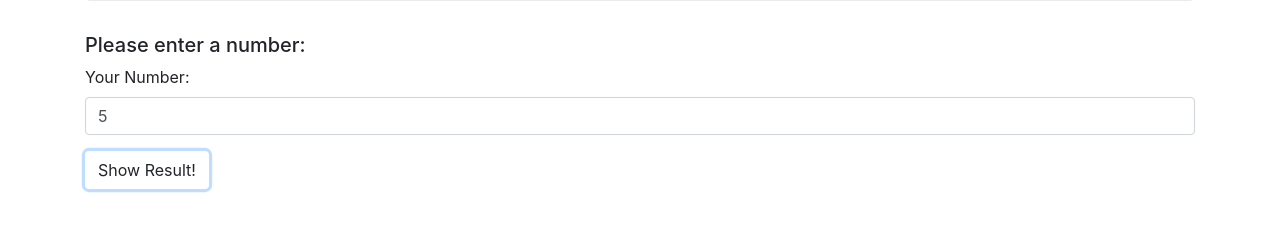
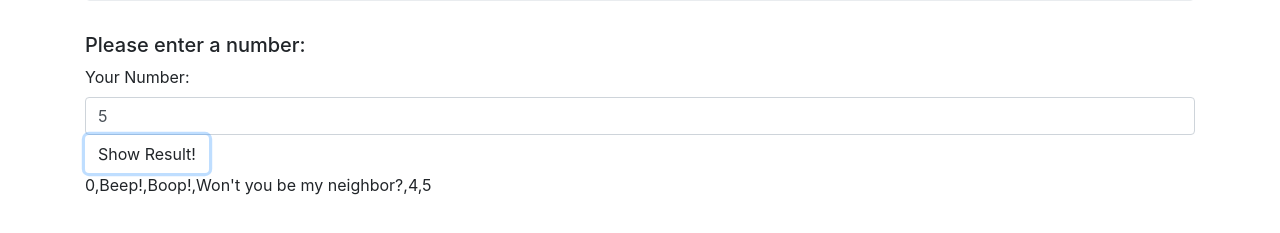
Before and after one commit to tlpackus/would-you-be-my-neighbor, a plain HTML site: page index.html in a window 1280 px wide. Both pictures are taken after typing "5" into the empty fields and a click on the button "Show Result!". Shown: the part 169-402 px from the top of the page. Drawn offline with Linux system fonts and the light colour scheme.

Commit message:
this adds a function called beepBoop to check if each number before the inputed number contains a 3, 2, or 1 and the replaces them with text if they do. I had it working a while ago but it wouldnt submit the results to where they were visible on the page. After a couple hours of trial and error i found out i was calling the id of result apposed to the class so i changes the class to id instead and now it works.

```diff
--- a/index.html
+++ b/index.html
@@ -1,7 +1,7 @@
 <!DOCTYPE html>
 <html lang="en-US">
 <head>
-  <title>WOuld You Be My Neighbor - Robotron</title>
+  <title>Would You Be My Neighbor - Robotron</title>
   <link href="css/bootstrap.css" rel="stylesheet" type="text/css">
   <link href="css/styles.css" rel="stylesheet" type="text/css">
   <script src="js/jquery-3.5.1.js"></script>
@@ -13,14 +13,14 @@
   </div>
   <h5>Please enter a number:</h5>
   <form id="formOne">
-    <div class="form-group">
+    <div>
       <label for="number">Your Number:</label>
       <input id="number" class="form-control" type="number">
     </div>
     <button type="submit" class="btn">Show Result!</button>
   </form>
-
-  <span class="result"></span>
-
+  <div>
+    <p><span id="result"></span></p>
+  </div>
 </body>
 </html>
--- a/js/scripts.js
+++ b/js/scripts.js
@@ -1,17 +1,25 @@
-// function splitToArray(number) {
-//   const array = [];
-
-//
-
-
-
-
+function beepBoop(inputNumber) {
+    let resultArray = [];
+  for (let index = 0; index <= inputNumber; index ++) {
+    if ([index].toString().includes(3)) {
+      resultArray.push("Won't you be my neighbor?");
+    } else if ([index].toString().includes(2)) {
+      resultArray.push("Boop!");
+    } else if ([index].toString().includes(1)) {
+      resultArray.push("Beep!");
+    } else {
+      resultArray.push(index);
+    };
+  };
+    return resultArray;
+};
 
 $(document).ready(function() {
   $("form#formOne").submit(function(event) {
     event.preventDefault();
-    const inputNumber = parseInt($("input#number").val());
+    let inputNumber = $("input#number").val();
+    let result = beepBoop(inputNumber);
 
-    $("#result").text
-  })
-})
+    $("#result").text(result);
+  });
+});
```
